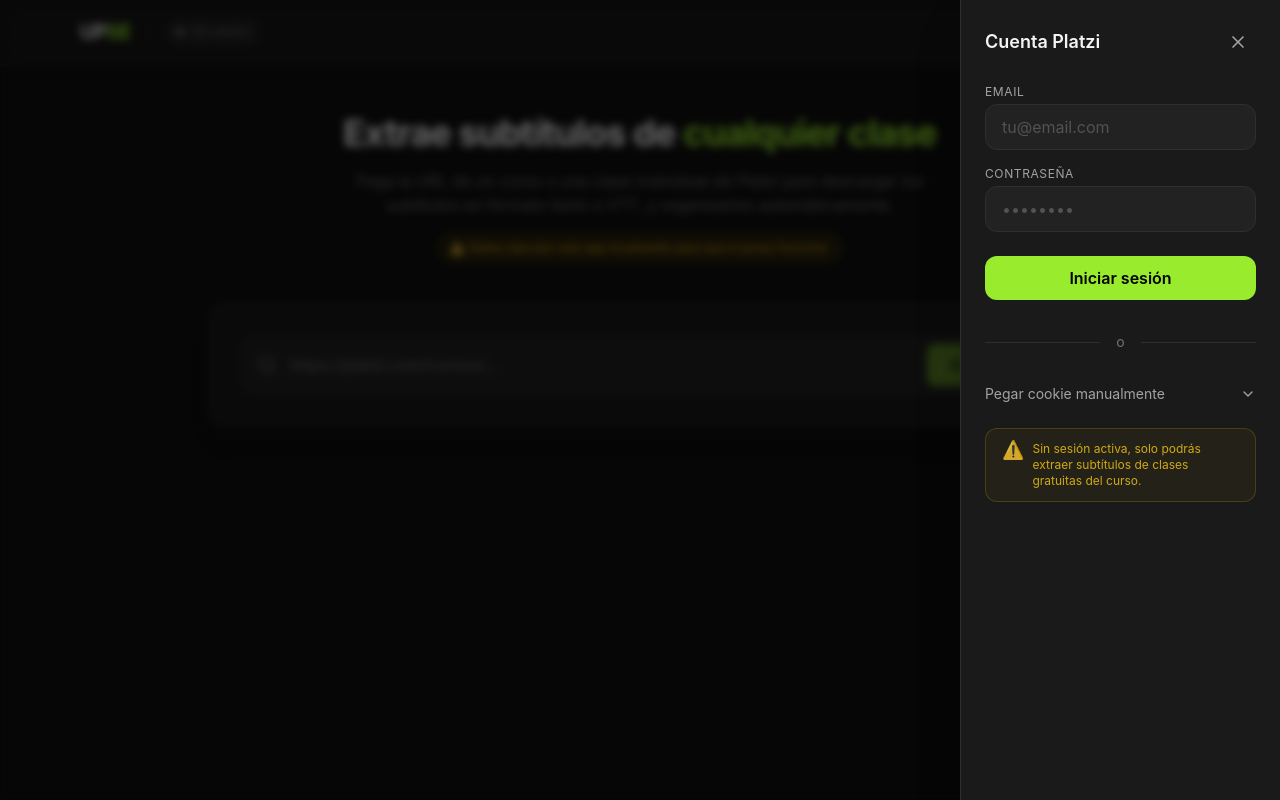
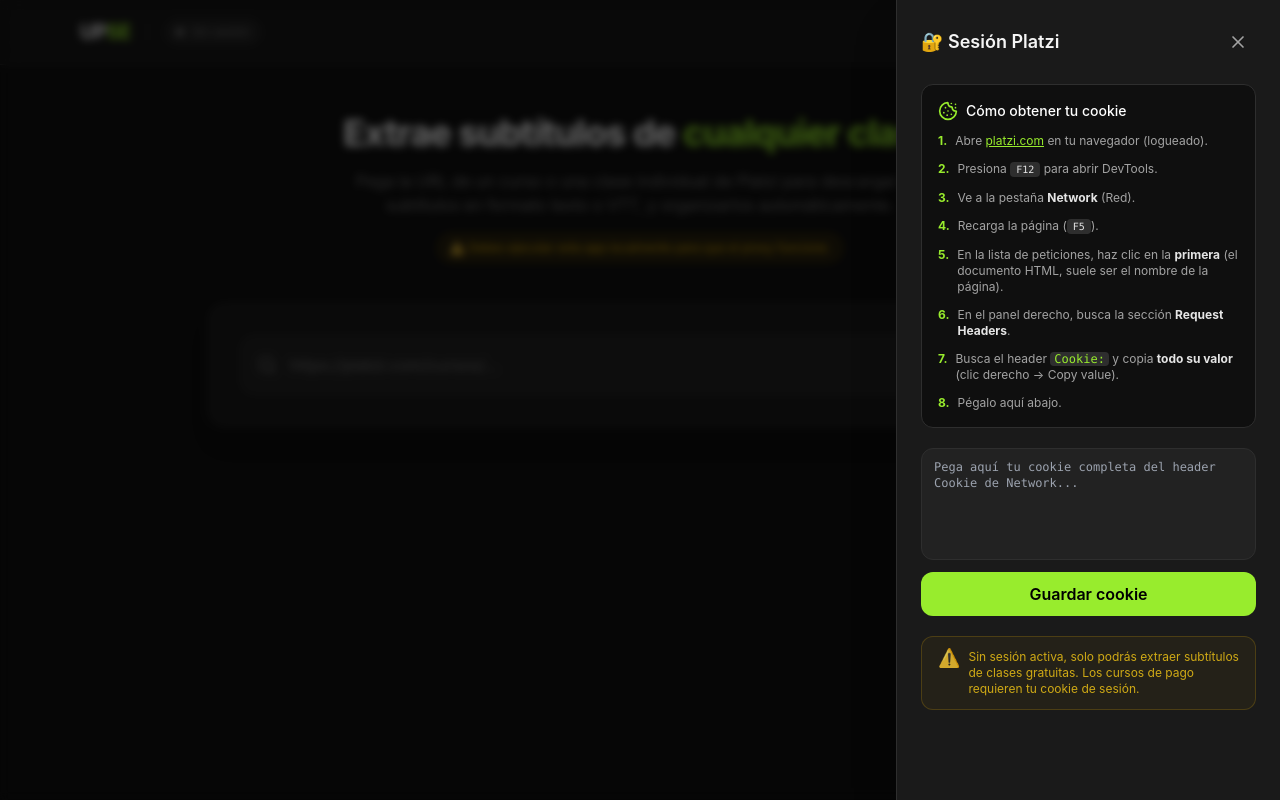
Before and after one commit to DA0806/ultimate-platzi-subtitle-extractor, a React (Vite) app: page / in a window 1280 px wide. Both pictures are taken after a click on the button 1180 px from the left and 32 px from the top of the page. Built offline with nearby package versions, Linux system fonts and the light colour scheme.

Commit message:
feat: add AuthPanel component for cookie management and implement Platzi course parser with proxy support

```diff
--- a/src/components/AuthPanel.jsx
+++ b/src/components/AuthPanel.jsx
@@ -1,146 +1,145 @@
 import { useState } from 'react';
 import { useAuth } from '../hooks/useAuth';
 import { useAuthStore } from '../store/authStore';
-import { X, LogOut, ChevronDown } from 'lucide-react';
+import { X, LogOut, Cookie, CheckCircle, AlertTriangle } from 'lucide-react';
 
 export const AuthPanel = ({ isOpen, onClose }) => {
-  const { login, loginWithCookie, logout, isLoading } = useAuth();
+  const { loginWithCookie, logout } = useAuth();
   const user = useAuthStore(state => state.user);
+  const cookie = useAuthStore(state => state.cookie);
 
-  const [email, setEmail] = useState('');
-  const [password, setPassword] = useState('');
-  const [cookieMode, setCookieMode] = useState(false);
   const [cookieStr, setCookieStr] = useState('');
+  const [showSuccess, setShowSuccess] = useState(false);
 
   if (!isOpen) return null;
 
-  const handleLogin = async (e) => {
+  const handleCookieLogin = (e) => {
     e.preventDefault();
-    try {
-      await login({ email, password });
-    } catch (err) {
-      console.error(err);
-    }
+    const trimmed = cookieStr.trim();
+    if (!trimmed) return;
+
+    loginWithCookie(trimmed);
+    setShowSuccess(true);
+    setTimeout(() => setShowSuccess(false), 3000);
   };
 
-  const handleCookieLogin = (e) => {
-    e.preventDefault();
-    if (cookieStr.trim()) {
-      loginWithCookie(cookieStr);
-    }
-  };
+  const isMockCookie = cookie && cookie.includes('mock_session_cookie');
+  const hasValidCookie = cookie && !isMockCookie && cookie.length > 20;
 
   return (
     <>
       <div className="fixed inset-0 bg-black/60 backdrop-blur-sm z-40" onClick={onClose} />
 
-      <div className="fixed right-0 top-0 h-full w-80 bg-dark-800 border-l border-dark-600 shadow-2xl z-50 animate-slide-up p-6 flex flex-col gap-6 overflow-y-auto">
+      <div className="fixed right-0 top-0 h-full w-96 bg-dark-800 border-l border-dark-600 shadow-2xl z-50 animate-slide-up p-6 flex flex-col gap-6 overflow-y-auto">
         <div className="flex justify-between items-center">
-          <h2 className="text-neutral-100 font-semibold text-lg">Cuenta Platzi</h2>
+          <h2 className="text-neutral-100 font-semibold text-lg">🔐 Sesión Platzi</h2>
           <button onClick={onClose} className="p-2 hover:bg-dark-700 rounded-full transition-colors text-neutral-400 hover:text-white">
             <X className="w-5 h-5" />
           </button>
         </div>
 
-        {user ? (
+        {hasValidCookie ? (
           <div className="flex flex-col gap-4">
-            <div className="flex items-center gap-4 p-4 bg-dark-700 rounded-xl border border-dark-600">
-              <img src={user.avatar} alt="Avatar" className="w-12 h-12 rounded-full bg-platzi-green/20" />
+            <div className="flex items-center gap-4 p-4 bg-dark-700 rounded-xl border border-platzi-green/30">
+              <div className="w-10 h-10 rounded-full bg-platzi-green/20 flex items-center justify-center">
+                <CheckCircle className="w-6 h-6 text-platzi-green" />
+              </div>
               <div>
-                <h3 className="text-white font-medium">{user.name}</h3>
-                <p className="text-neutral-400 text-sm">{user.email}</p>
-                <div className="mt-1 inline-block bg-platzi-green/10 text-platzi-green text-xs px-2 py-0.5 rounded border border-platzi-green/20">
-                  {user.plan}
-                </div>
+                <h3 className="text-white font-medium">Sesión activa</h3>
+                <p className="text-neutral-400 text-sm">Cookie configurada ✓</p>
               </div>
             </div>
 
+            <div className="bg-dark-700 rounded-xl p-3 border border-dark-600">
+              <p className="text-xs text-neutral-500 mb-1">Cookie actual:</p>
+              <p className="text-xs text-neutral-300 font-mono break-all line-clamp-3">{cookie?.substring(0, 120)}...</p>
+            </div>
+
             <button
-              onClick={logout}
+              onClick={() => { logout(); setCookieStr(''); }}
               className="flex items-center justify-center gap-2 text-red-400 hover:text-red-300 hover:bg-red-400/10 py-2 rounded-lg transition-colors text-sm font-medium"
             >
               <LogOut className="w-4 h-4" />
-              Cerrar sesión
+              Cerrar sesión / Cambiar cookie
             </button>
           </div>
         ) : (
-          <div className="flex flex-col gap-6">
-            <form onSubmit={handleLogin} className="flex flex-col gap-4">
-              <div>
-                <label className="text-xs text-neutral-400 uppercase tracking-wider mb-1 block">Email</label>
-                <input
-                  type="email"
-                  value={email}
-                  onChange={e => setEmail(e.target.value)}
-                  className="bg-dark-700 border border-dark-600 rounded-xl px-4 py-2.5 w-full text-neutral-100 placeholder:text-neutral-600 focus:outline-none focus:ring-2 focus:ring-platzi-green/50 focus:border-platzi-green transition-all duration-200"
-                  placeholder="tu@email.com"
-                  required
-                />
+          <div className="flex flex-col gap-5">
+            {isMockCookie && (
+              <div className="bg-red-500/10 border border-red-500/30 rounded-xl px-4 py-3 text-red-400 text-xs flex items-start gap-2">
+                <AlertTriangle className="w-4 h-4 shrink-0 mt-0.5" />
+                <p>Tienes una cookie inválida configurada. Sigue las instrucciones para obtener tu cookie real.</p>
               </div>
-              <div>
-                <label className="text-xs text-neutral-400 uppercase tracking-wider mb-1 block">Contraseña</label>
-                <input
-                  type="password"
-                  value={password}
-                  onChange={e => setPassword(e.target.value)}
-                  className="bg-dark-700 border border-dark-600 rounded-xl px-4 py-2.5 w-full text-neutral-100 placeholder:text-neutral-600 focus:outline-none focus:ring-2 focus:ring-platzi-green/50 focus:border-platzi-green transition-all duration-200"
-                  placeholder="••••••••"
-                  required
-                />
-              </div>
-              <button
-                type="submit"
-                disabled={isLoading}
-                className="bg-platzi-green hover:bg-platzi-green-hover text-black font-semibold rounded-xl px-4 py-2.5 transition-colors duration-200 disabled:opacity-50 mt-2"
-              >
-                {isLoading ? 'Conectando...' : 'Iniciar sesión'}
-              </button>
-            </form>
+            )}
 
-            <div className="relative flex items-center py-2">
-              <div className="flex-grow border-t border-dark-600"></div>
-              <span className="flex-shrink-0 mx-4 text-neutral-500 text-sm">o</span>
-              <div className="flex-grow border-t border-dark-600"></div>
+            <div className="bg-dark-900 rounded-xl p-4 border border-dark-600">
+              <div className="flex items-center gap-2 mb-3">
+                <Cookie className="w-5 h-5 text-platzi-green" />
+                <h3 className="text-white font-medium text-sm">Cómo obtener tu cookie</h3>
               </div>
 
-            <div className="flex flex-col gap-3">
-              <button
-                type="button"
-                onClick={() => setCookieMode(!cookieMode)}
-                className="text-sm text-neutral-400 hover:text-white flex items-center justify-between"
-              >
-                <span>Pegar cookie manualmente</span>
-                <ChevronDown className={`w-4 h-4 transition-transform ${cookieMode ? 'rotate-180' : ''}`} />
-              </button>
+              <ol className="text-xs text-neutral-400 space-y-3">
+                <li className="flex gap-2">
+                  <span className="text-platzi-green font-bold shrink-0">1.</span>
+                  <span>Abre <a href="https://platzi.com" target="_blank" rel="noreferrer" className="text-platzi-green underline">platzi.com</a> en tu navegador (logueado).</span>
+                </li>
+                <li className="flex gap-2">
+                  <span className="text-platzi-green font-bold shrink-0">2.</span>
+                  <span>Presiona <kbd className="bg-dark-600 px-1.5 py-0.5 rounded text-neutral-200 font-mono text-[10px]">F12</kbd> para abrir DevTools.</span>
+                </li>
+                <li className="flex gap-2">
+                  <span className="text-platzi-green font-bold shrink-0">3.</span>
+                  <span>Ve a la pestaña <strong className="text-neutral-200">Network</strong> (Red).</span>
+                </li>
+                <li className="flex gap-2">
+                  <span className="text-platzi-green font-bold shrink-0">4.</span>
+                  <span>Recarga la página (<kbd className="bg-dark-600 px-1.5 py-0.5 rounded text-neutral-200 font-mono text-[10px]">F5</kbd>).</span>
+                </li>
+                <li className="flex gap-2">
+                  <span className="text-platzi-green font-bold shrink-0">5.</span>
+                  <span>En la lista de peticiones, haz clic en la <strong className="text-neutral-200">primera</strong> (el documento HTML, suele ser el nombre de la página).</span>
+                </li>
+                <li className="flex gap-2">
+                  <span className="text-platzi-green font-bold shrink-0">6.</span>
+                  <span>En el panel derecho, busca la sección <strong className="text-neutral-200">Request Headers</strong>.</span>
+                </li>
+                <li className="flex gap-2">
+                  <span className="text-platzi-green font-bold shrink-0">7.</span>
+                  <span>Busca el header <code className="bg-dark-600 px-1 rounded text-platzi-green">Cookie:</code> y copia <strong className="text-neutral-200">todo su valor</strong> (clic derecho → Copy value).</span>
+                </li>
+                <li className="flex gap-2">
+                  <span className="text-platzi-green font-bold shrink-0">8.</span>
+                  <span>Pégalo aquí abajo.</span>
+                </li>
+              </ol>
+            </div>
 
-              {cookieMode && (
-                <form onSubmit={handleCookieLogin} className="flex flex-col gap-3 animate-fade-in">
-                  <div className="text-xs text-neutral-400 bg-dark-900 p-3 rounded-lg border border-dark-600">
-                    <p className="mb-2">1. Abre Platzi en otra pestaña e inicia sesión.</p>
-                    <p className="mb-2">2. Abre las herramientas de desarrollador (F12) &gt; Consola.</p>
-                    <p className="mb-2">3. Escribe <code className="bg-dark-600 px-1 rounded text-platzi-green">copy(document.cookie)</code> y presiona Enter.</p>
-                    <p>4. Pega el resultado aquí abajo:</p>
-                  </div>
+            <form onSubmit={handleCookieLogin} className="flex flex-col gap-3">
               <textarea
                 value={cookieStr}
                 onChange={e => setCookieStr(e.target.value)}
-                    className="bg-dark-700 border border-dark-600 rounded-xl px-3 py-2 w-full text-neutral-100 text-xs h-24 focus:outline-none focus:border-platzi-green transition-all resize-none"
-                    placeholder="sessionid=...; csrftoken=...;"
+                className="bg-dark-700 border border-dark-600 rounded-xl px-3 py-2.5 w-full text-neutral-100 text-xs h-28 focus:outline-none focus:ring-2 focus:ring-platzi-green/50 focus:border-platzi-green transition-all resize-none font-mono"
+                placeholder="Pega aquí tu cookie completa del header Cookie de Network..."
                 required
               />
               <button
                 type="submit"
-                    className="bg-dark-600 hover:bg-dark-500 text-white font-medium rounded-lg px-4 py-2 text-sm transition-colors duration-200"
+                className="bg-platzi-green hover:bg-platzi-green-hover text-black font-semibold rounded-xl px-4 py-2.5 transition-colors duration-200"
               >
-                    Usar cookie
+                Guardar cookie
               </button>
             </form>
+
+            {showSuccess && (
+              <div className="bg-platzi-green/10 border border-platzi-green/30 rounded-xl px-4 py-3 text-platzi-green text-sm flex items-center gap-2 animate-fade-in">
+                <CheckCircle className="w-4 h-4" />
+                Cookie guardada correctamente
+              </div>
             )}
-            </div>
 
             <div className="bg-yellow-500/5 border border-yellow-500/20 rounded-xl px-4 py-3 text-yellow-400/80 text-xs flex items-start gap-2 mt-auto">
               <span className="text-lg leading-none">⚠️</span>
-              <p>Sin sesión activa, solo podrás extraer subtítulos de clases gratuitas del curso.</p>
+              <p>Sin sesión activa, solo podrás extraer subtítulos de clases gratuitas. Los cursos de pago requieren tu cookie de sesión.</p>
             </div>
           </div>
         )}
--- a/vite.config.js
+++ b/vite.config.js
@@ -88,11 +88,15 @@ export default defineConfig({
         rewrite: (path) => path.replace(/^\/api\/platzi/, ''),
         configure: (proxy, options) => {
           proxy.on('proxyReq', (proxyReq, req, res) => {
+            proxyReq.setHeader('User-Agent', 'Mozilla/5.0 (Windows NT 10.0; Win64; x64) AppleWebKit/537.36 (KHTML, like Gecko) Chrome/131.0.0.0 Safari/537.36');
+            proxyReq.setHeader('Accept-Language', 'es-ES,es;q=0.9,en;q=0.8');
+            proxyReq.setHeader('Accept', 'text/html,application/xhtml+xml,application/xml;q=0.9,*/*;q=0.8');
             if (req.headers['x-platzi-cookie']) {
               proxyReq.setHeader('Cookie', req.headers['x-platzi-cookie']);
             }
           });
-        }
+        },
+        followRedirects: true
       },
       '/api/static': {
         target: 'https://static.platzi.com',
```
Also changed, not shown: src/utils/courseParser.js (+7 -1 lines), 1 other file (tests, documents, lock files or other folders). Lines whose indentation alone changed are shown as unchanged.
